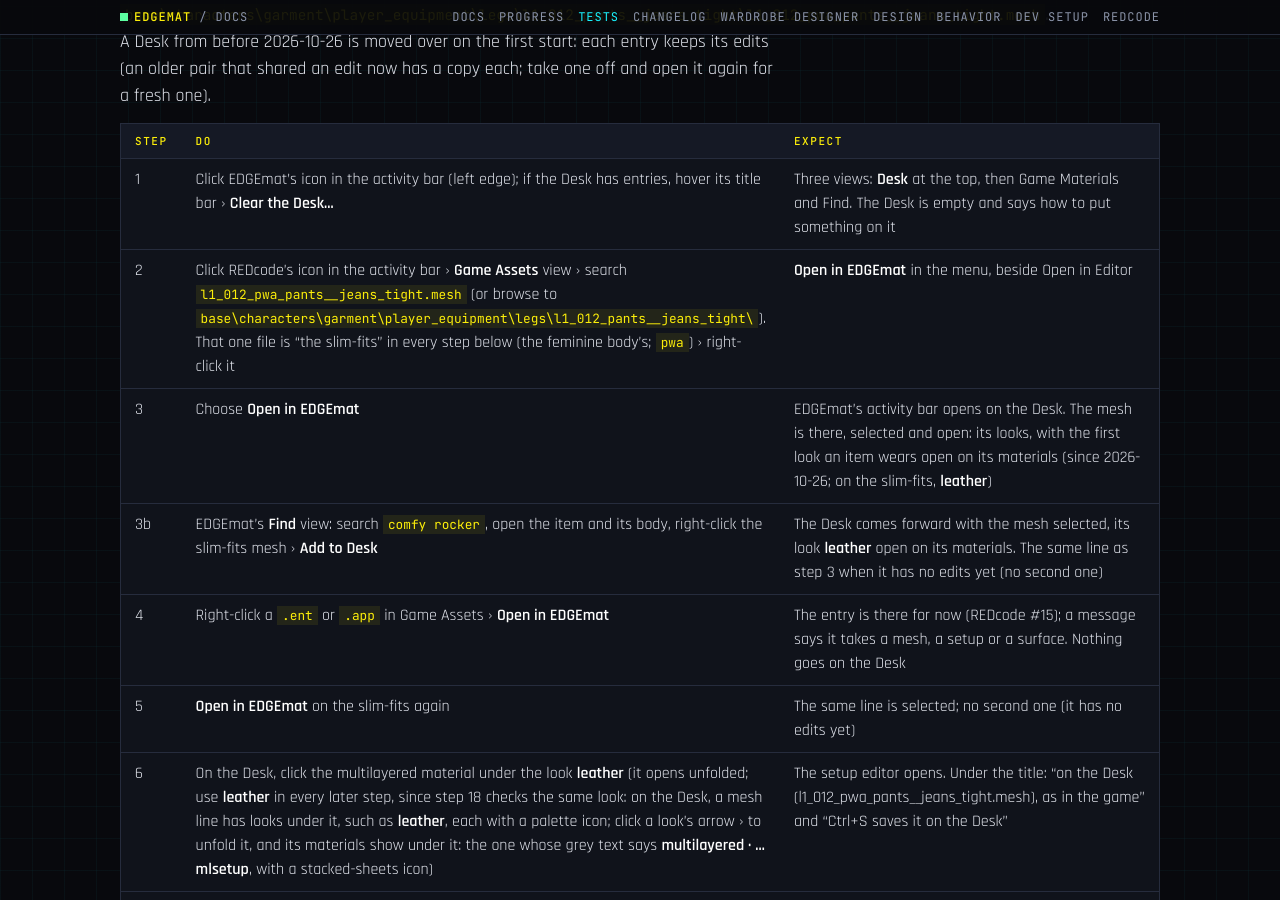
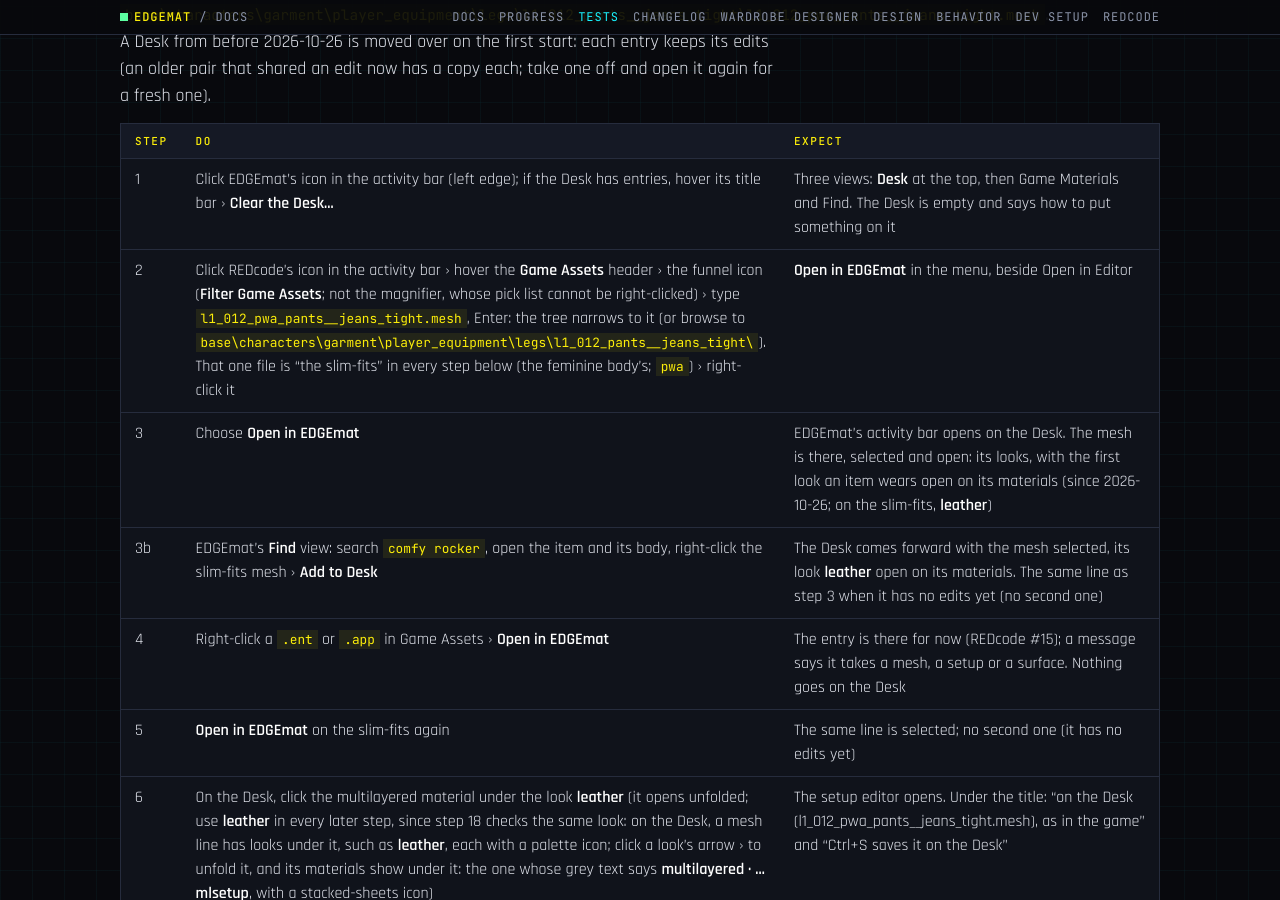
Before and after one commit to Edgemodders/EDGEmat, a Jekyll site: the page built from docs/testing.md, in a window 1280 px wide and 900 px high, scrolled down 32506 px. Built offline with Jekyll 4.4.1, drawn with Linux system fonts in a browser that asks for light colours; our own code applies the rules of GitHub Pages for plain Markdown files; some of the changed text lies outside the part shown.

Commit message:
Tests: Game Assets steps use Filter Game Assets (its tree can be right-clicked), not the search pick list
Co-Authored-By: Claude Opus 5.5 <noreply@anthropic.com>

```diff
--- a/docs/testing.md
+++ b/docs/testing.md
@@ -442,7 +442,7 @@ Added 2026-10-25: the Desk view, Open in EDGEmat from REDcode's views, saving on
 | Step | Do | Expect |
 |---|---|---|
 | 1 | Click EDGEmat's icon in the activity bar (left edge); if the Desk has entries, hover its title bar › **Clear the Desk...** | Three views: **Desk** at the top, then Game Materials and Find. The Desk is empty and says how to put something on it |
-| 2 | Click REDcode's icon in the activity bar › **Game Assets** view › search `l1_012_pwa_pants__jeans_tight.mesh` (or browse to `base\characters\garment\player_equipment\legs\l1_012_pants__jeans_tight\`). That one file is "the slim-fits" in every step below (the feminine body's; `pwa`) › right-click it | **Open in EDGEmat** in the menu, beside Open in Editor |
+| 2 | Click REDcode's icon in the activity bar › hover the **Game Assets** header › the funnel icon (**Filter Game Assets**; not the magnifier, whose pick list cannot be right-clicked) › type `l1_012_pwa_pants__jeans_tight.mesh`, Enter: the tree narrows to it (or browse to `base\characters\garment\player_equipment\legs\l1_012_pants__jeans_tight\`). That one file is "the slim-fits" in every step below (the feminine body's; `pwa`) › right-click it | **Open in EDGEmat** in the menu, beside Open in Editor |
 | 3 | Choose **Open in EDGEmat** | EDGEmat's activity bar opens on the Desk. The mesh is there, selected and open: its looks, with the first look an item wears open on its materials (since 2026-10-26; on the slim-fits, **leather**) |
 | 3b | EDGEmat's **Find** view: search `comfy rocker`, open the item and its body, right-click the slim-fits mesh › **Add to Desk** | The Desk comes forward with the mesh selected, its look **leather** open on its materials. The same line as step 3 when it has no edits yet (no second one) |
 | 4 | Right-click a `.ent` or `.app` in Game Assets › **Open in EDGEmat** | The entry is there for now (REDcode #15); a message says it takes a mesh, a setup or a surface. Nothing goes on the Desk |
@@ -473,7 +473,7 @@ Added 2026-10-26, after the owner's in-game check of a leather recolor on the sl
 
 | Step | Do | Expect |
 |---|---|---|
-| 1 | REDcode's **Game Assets** view: search `l1_012_pwa`, right-click `l1_012_pwa_pants__jeans_tight.mesh` › **Open in EDGEmat** | The Desk opens with the mesh. The first time builds the item index (about ten seconds): the looks show at once, then again with marks. Its look **leather** is open (the one most items wear, 2), not **default** or **green** (1 item) |
+| 1 | REDcode's icon in the activity bar › hover the **Game Assets** header › the funnel icon (**Filter Game Assets**; not the magnifier, whose pick list cannot be right-clicked) › type `l1_012_pwa`, Enter. In the tree, unfold down to `l1_012_pwa_pants__jeans_tight.mesh` and right-click it › **Open in EDGEmat** | The Desk opens with the mesh. The first time builds the item index (about ten seconds): the looks show at once, then again with marks. Its look **leather** is open (the one most items wear, 2), not **default** or **green** (1 item) |
 | 2 | Read the looks' descriptions on the Desk | **leather**: "worn by 2 items" (the Comfy rocker and a test item). **default**, **disco**, **npc_mama_welles**: "no item". Close and open the Desk's mesh line again: the marks show at once |
 | 3 | Under **leather**, click its material **leather** | The setup editor: the color map at the right is mostly the leather's red, with solid black piping and waistband; no maroon cast. Layer 5 (denim clean, "cool dark grey") shows under 1% of the texture |
 | 4 | Hover the mesh line › the eye (**View in 3D**) | The pants mostly the leather's red with black piping, close to the game's color under its lighting. With REDcode 0.10.4 or later (REDcode #16), no seam on the lower left leg; with 0.10.3 or earlier, the seam is still there |
```
